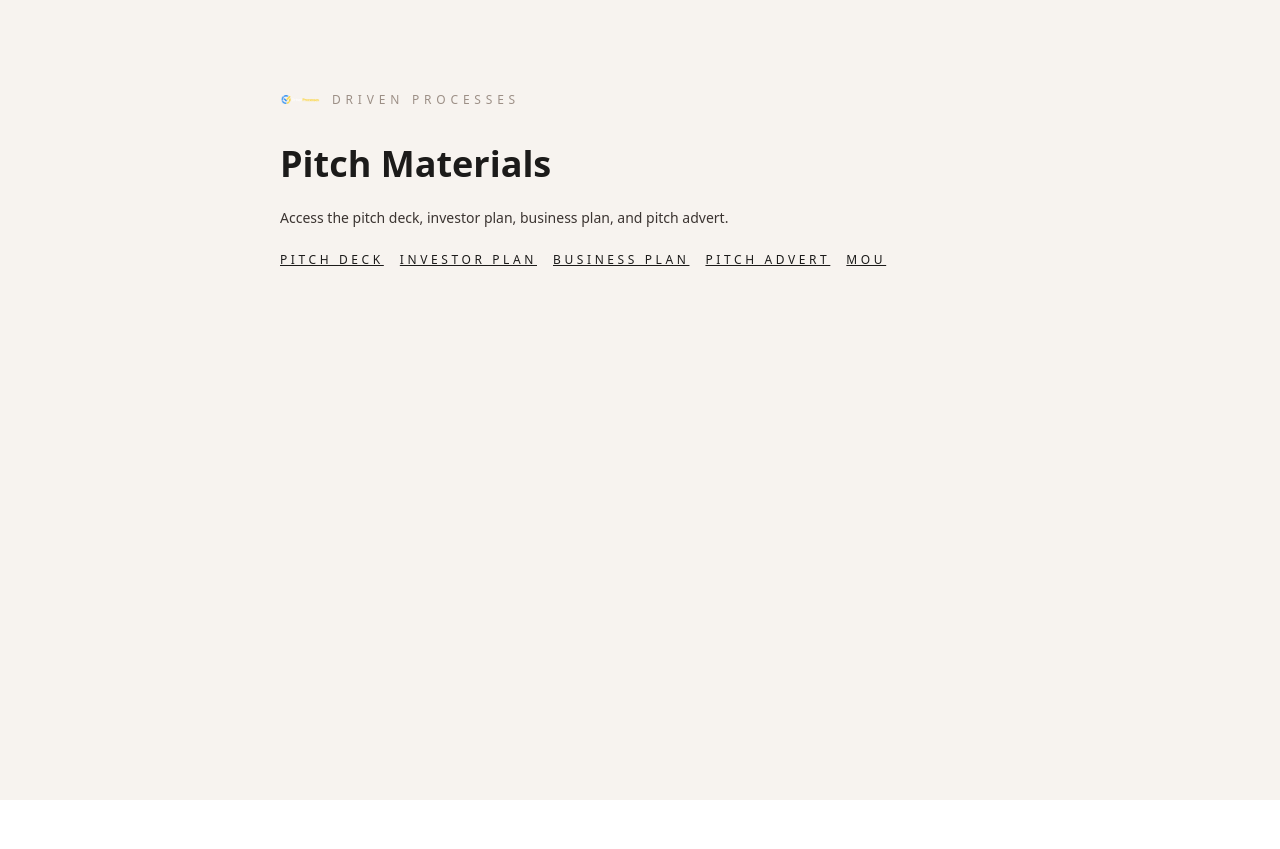
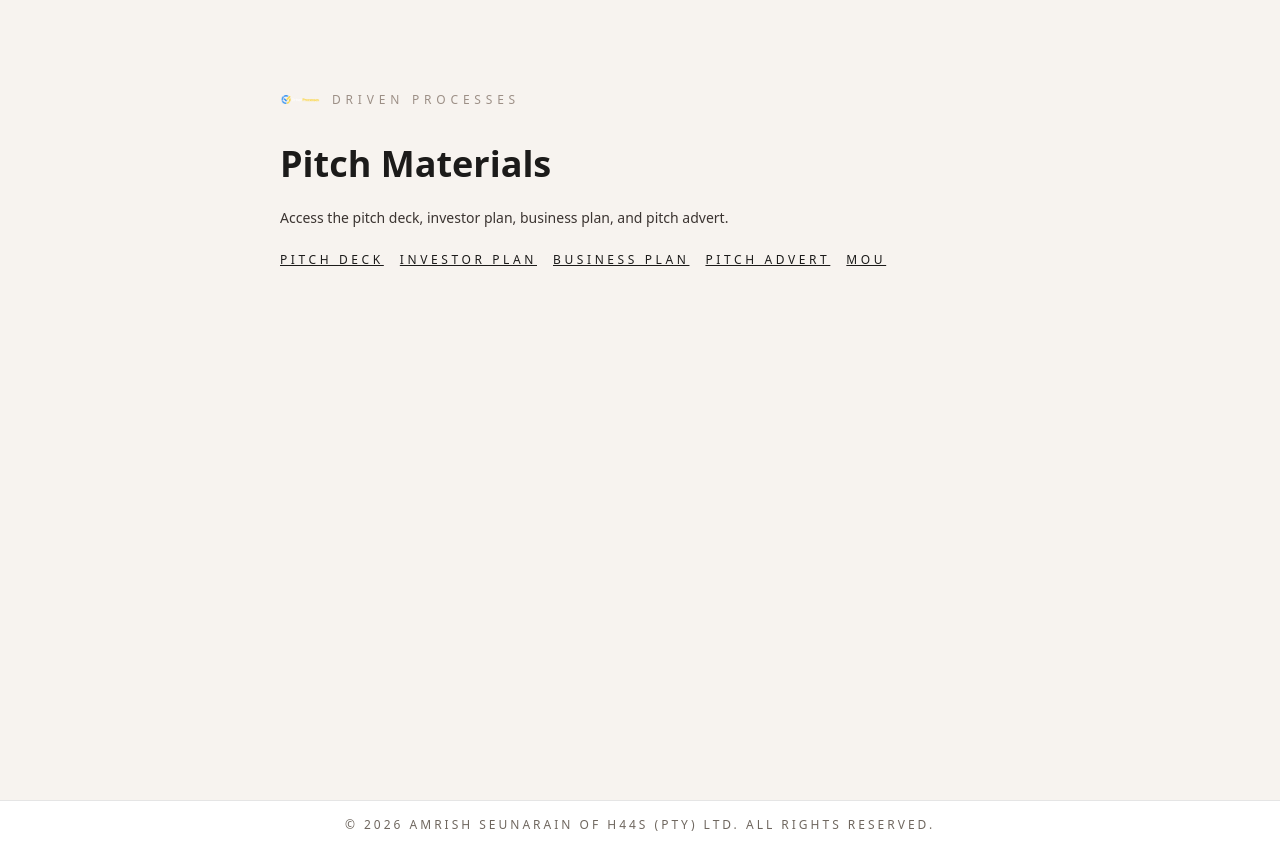
Before and after one commit to GeekAmzo/process-driven-pitch, a Next.js app: page / in a window 1280 px wide. Before the commit the page ends 800 px from the top, so only its background shows below. Built offline with nearby package versions, Linux system fonts and the light colour scheme.

Commit message:
Add copyright footer

```diff
--- a/src/app/layout.tsx
+++ b/src/app/layout.tsx
@@ -14,7 +14,12 @@ export default function RootLayout({
 }>) {
   return (
     <html lang="en" suppressHydrationWarning>
-      <body className="font-sans antialiased">{children}</body>
+      <body className="font-sans antialiased">
+        {children}
+        <footer className="border-t border-black/10 bg-white/70 px-6 py-4 text-center text-xs uppercase tracking-[0.25em] text-[#6f675f]">
+          © 2026 Amrish Seunarain of H44S (Pty) Ltd. All rights reserved.
+        </footer>
+      </body>
     </html>
   );
 }
```
